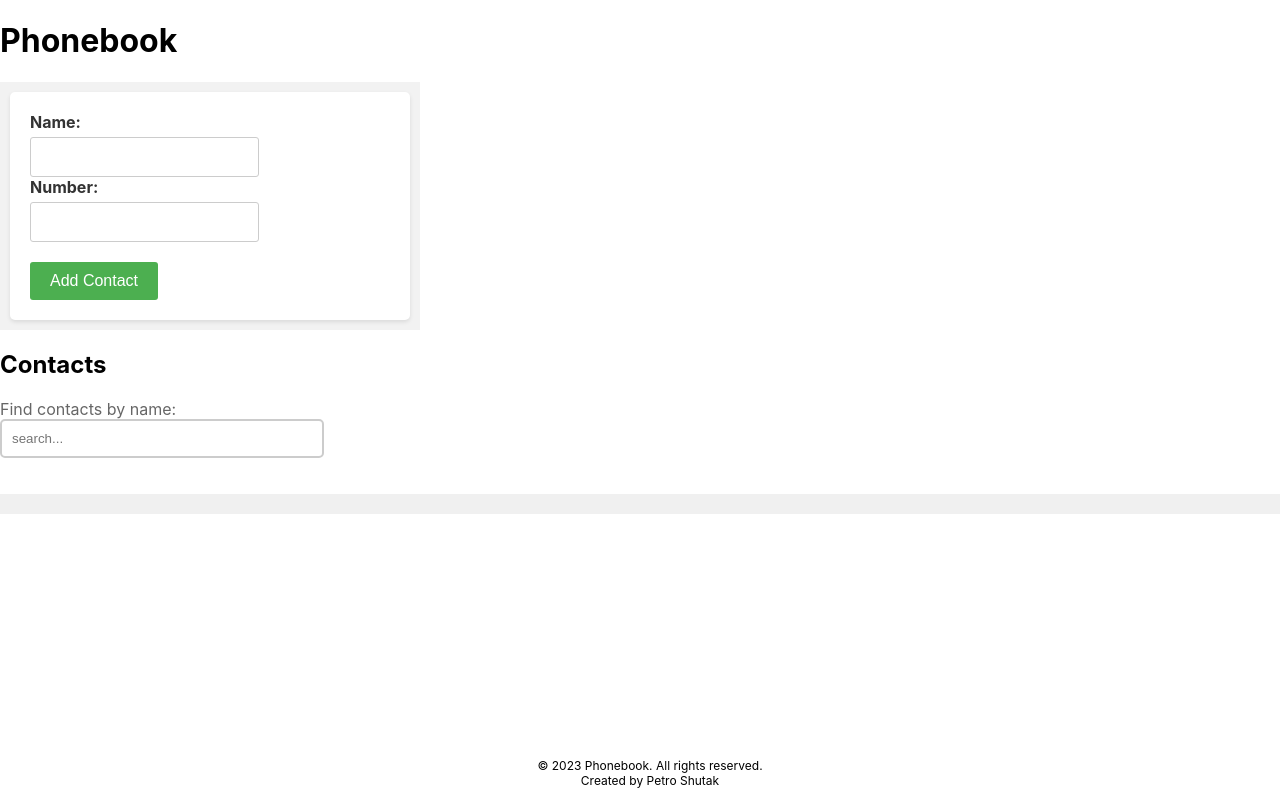
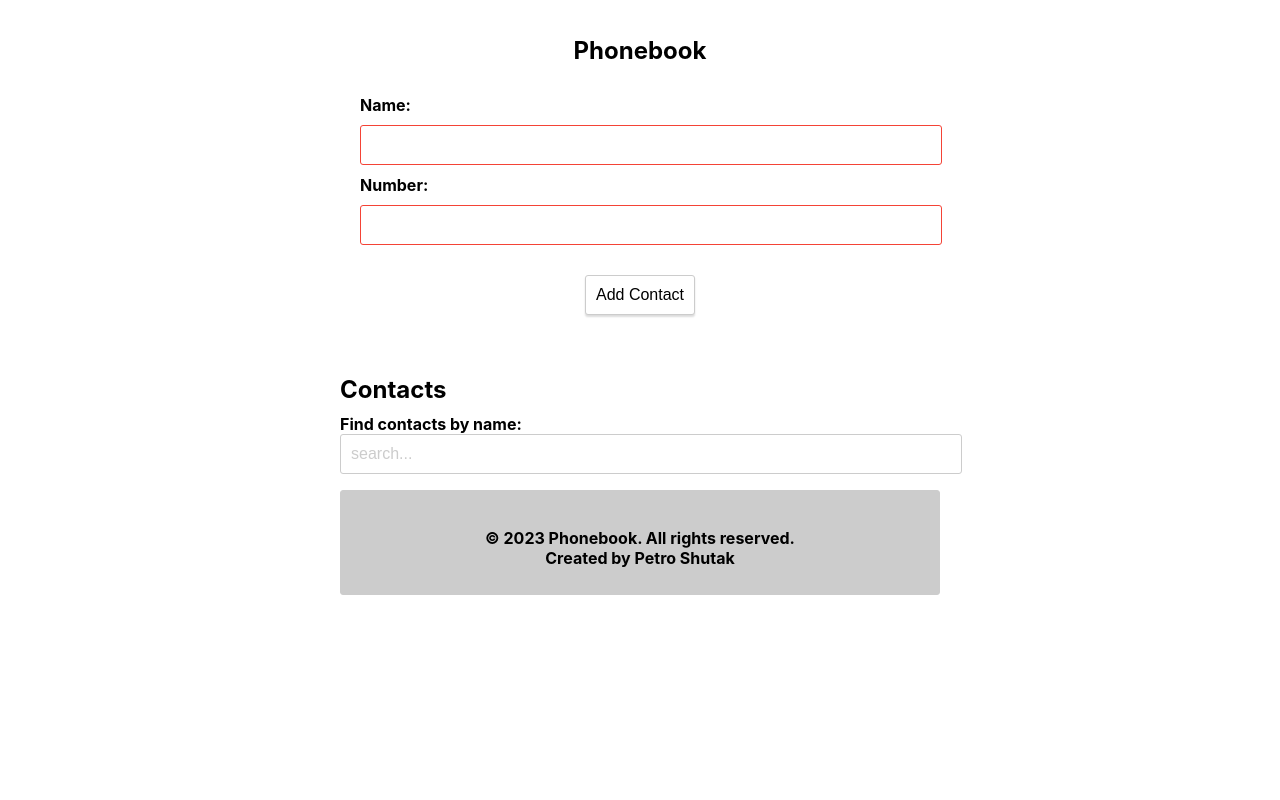
Before and after one commit to PetroShutak/goit-react-hw-04-phonebook, a React (Create React App) app: page / in a window 1280 px wide. Built offline with nearby package versions, Linux system fonts and the light colour scheme.

Commit message:
styled somethings

```diff
--- a/package.json
+++ b/package.json
@@ -11,7 +11,9 @@
     "prop-types": "^15.8.1",
     "react": "^18.1.0",
     "react-dom": "^18.1.0",
+    "react-icons": "^4.9.0",
     "react-scripts": "5.0.1",
+    "react-toastify": "^9.1.3",
     "styled-components": "^5.3.10",
     "web-vitals": "^2.1.3"
   },
--- a/src/components/App.jsx
+++ b/src/components/App.jsx
@@ -4,9 +4,16 @@ import ContactForm from './ContactForm/ContactForm';
 import ContactList from './ContactList/ContactList';
 import Filter from './Filter/Filter';
 import Footer from './Footer/Footer';
-
+import { AppContainer, AppHeading } from './App.styled';
+import { ToastContainer, toast } from 'react-toastify';
+import 'react-toastify/dist/ReactToastify.css';
 
 export const App = () => {
+  const notify = {
+    error: message => toast.error(message),
+    success: message => toast.success(message),
+  };
+
   const KEY = 'contacts';
   const [filter, setFilter] = useState('');
 
@@ -23,16 +30,18 @@ export const App = () => {
   };
 
   const handleAddContact = newContact => {
+
     const isExistingContact = contacts.some(
       contact => contact.name.toLowerCase() === newContact.name.toLowerCase()
     );
 
     if (isExistingContact) {
-      alert(`${newContact.name} is already in contacts`);
+      notify.error(`${newContact.name} is already in contacts`);
       return;
     }
 
-    setContacts(prevContacts => [...prevContacts, newContact]);
+    setContacts(prevContacts => [...prevContacts, newContact])
+    notify.success(`${newContact.name} added to contacts`);
   };
 
   const handleDeleteContact = contactId => {
@@ -46,8 +55,9 @@ export const App = () => {
   );
 
   return (
-    <>
-        <h1>Phonebook</h1>
+    <AppContainer>
+      <ToastContainer autoClose={3000} />
+      <AppHeading>Phonebook</AppHeading>
       <ContactForm contacts={contacts} onAddContact={handleAddContact} />
 
       <h2>Contacts</h2>
@@ -57,7 +67,7 @@ export const App = () => {
         onDeleteContact={handleDeleteContact}
       />
       <Footer />
-    </>
+    </AppContainer>
   );
 };
 
--- /dev/null
+++ b/src/components/App.styled.jsx
@@ -0,0 +1,40 @@
+import styled from 'styled-components';
+
+const AppContainer = styled.div`
+  max-width: 600px;
+  margin: 0 auto;
+  padding: 20px;
+
+  & > *:not(:last-child) {
+    margin-bottom: 10px;
+  }
+
+  & > *:last-child {
+    margin-bottom: 0;
+  }
+
+  & > *:first-child {
+    margin-top: 0;
+  }
+`;
+
+const AppHeading = styled.h1`
+  font-size: 24px;
+  margin-bottom: 20px;
+  text-align: center;
+
+  & > a {
+    color: #000;
+    text-decoration: none;
+  }
+
+  & > a:hover {
+    text-decoration: underline;
+  }
+
+  & > a:active {
+    color: #000;
+  }
+`;
+
+export { AppContainer, AppHeading };
--- a/src/components/ContactForm/ContactForm.styled.jsx
+++ b/src/components/ContactForm/ContactForm.styled.jsx
@@ -1,43 +1,105 @@
 import styled from 'styled-components';
 
 export const Container = styled.div`
-  background-color: #f2f2f2;
-  padding: 10px;
-  width: 400px;
+  max-width: 600px;
+  margin: 0 auto;
+  padding: 20px;
 `;
 
 export const Form = styled.form`
-  background-color: #fff;
-  padding: 20px;
-  border-radius: 5px;
-  box-shadow: 0 2px 4px rgba(0, 0, 0, 0.1);
+  margin-bottom: 20px;
+
+  & > *:not(:last-child) {
+    margin-bottom: 10px;
+  }
+
+  & > *:last-child {
+    margin-bottom: 0;
+  }
+
+  & > *:first-child {
+    margin-top: 0;
+  }
 `;
 
 export const Label = styled.label`
   display: block;
   margin-bottom: 5px;
-  color: #333;
-  font-weight: bold;
+  font-weight: 700;
+  font-size: 16px;
 `;
 
 export const Input = styled.input`
+  display: block;
+  width: 100%;
   padding: 10px;
+  font-size: 16px;
+  border-radius: 3px;
   border: 1px solid #ccc;
-  border-radius: 3px;
-  font-size: 16px;
+  outline: none;
+
+  &:focus {
+    border-color: #4caf50;
+  }
+
+  &:invalid {
+    border-color: #f44336;
+  }
+
+  &::-webkit-input-placeholder {
+    color: #4caf50;
+  }
+
+  &::-moz-placeholder {
+    color: #4caf50;
+  }
+
+  &:-ms-input-placeholder {
+    color: #4caf50;
+  }
 `;
 
 export const Button = styled.button`
-  padding: 10px 20px;
-  background-color: #4caf50;
-  color: #fff;
-  border: none;
+  display: block;
+  margin-left: auto;
+  margin-right: auto;
+  padding: 10px;
+  font-size: 16px;
   border-radius: 3px;
-  font-size: 16px;
+  border: 1px solid #ccc;
+  background-color: #fff;
+  box-shadow: 0 2px 2px 0 rgba(0, 0, 0, 0.14);
   cursor: pointer;
-  margin-top: 20px;
+  transition: all 250ms ease-in-out;
 
-  &:hover {
-    background-color: #45a049;
+  &:hover,
+  &:focus {
+    background-color: #4caf50;
+    color: #fff;
+  }
+
+  &:focus {
+    border-color: #4caf50;
+  }
+
+  &:disabled {
+    background-color: #ccc;
+    color: #000;
+    cursor: not-allowed;
+  }
+
+  &:not(:disabled):active {
+    transform: scale(1.05);
+  }
+
+  &:not(:disabled):active:focus {
+    transform: scale(1.05);
+    border-color: #4caf50;
+  }
+
+  &:not(:disabled):active:hover {
+    transform: scale(1.05);
+    background-color: #4caf50;
+    color: #fff;
   }
 `;
--- a/src/components/ContactList/ContactList.jsx
+++ b/src/components/ContactList/ContactList.jsx
@@ -1,5 +1,6 @@
-import PropType from 'prop-types';
-import { List, ListItem, ContactName, ContactNumber, DeleteButton } from './ContactList.styled'
+import PropTypes from 'prop-types';
+import { List, ListItem, ContactName, ContactNumber, DeleteButton } from './ContactList.styled';
+import { FaTrash } from 'react-icons/fa';
 
 const ContactList = ({ contacts, onDeleteContact }) => (
   <List>
@@ -8,7 +9,7 @@ const ContactList = ({ contacts, onDeleteContact }) => (
         <ContactName>{name}:</ContactName>
         <ContactNumber>{number}</ContactNumber>
         <DeleteButton type="button" onClick={() => onDeleteContact(id)}>
-          Delete
+          <FaTrash />
         </DeleteButton>
       </ListItem>
     ))}
@@ -18,12 +19,12 @@ const ContactList = ({ contacts, onDeleteContact }) => (
 export default ContactList;
 
 ContactList.propTypes = {
-  contacts: PropType.arrayOf(
-    PropType.shape({
-      id: PropType.string.isRequired,
-      name: PropType.string.isRequired,
-      number: PropType.string.isRequired,
+  contacts: PropTypes.arrayOf(
+    PropTypes.shape({
+      id: PropTypes.string.isRequired,
+      name: PropTypes.string.isRequired,
+      number: PropTypes.string.isRequired,
     })
   ),
-  onDeleteContact: PropType.func.isRequired,
+  onDeleteContact: PropTypes.func.isRequired,
 };
--- a/src/components/ContactList/ContactList.styled.jsx
+++ b/src/components/ContactList/ContactList.styled.jsx
@@ -8,9 +8,26 @@ export const List = styled.ul`
 export const ListItem = styled.li`
   display: flex;
   align-items: center;
-  gap: 10px;
   justify-content: space-between;
-  margin-bottom: 10px;
+  padding: 10px;
+  border-bottom: 1px solid #ccc;
+
+  &:not(:last-child) {
+    margin-bottom: 10px;
+  }
+
+  &:last-child {
+    margin-bottom: 0;
+  }
+
+  &:first-child {
+    margin-top: 0;
+  }
+
+  & > *:first-child {
+    margin-right: 10px;
+  }
+
 `;
 
 export const ContactName = styled.span`
@@ -18,14 +35,82 @@ export const ContactName = styled.span`
 `;
 
 export const ContactNumber = styled.span`
+  font-size: 14px;
   color: #666;
+
+  &::before {
+    content: 'tel: ';
+  }
+
+  &::after {
+    content: '';
+  }
+
+  & > a {
+    color: #666;
+    text-decoration: none;
+  }
+
+  & > a:hover {
+    text-decoration: underline;
+  }
+
+  & > a:active {
+    color: #666;
+  }
+
+  & > a:visited {
+    color: #666;
+  }
+
+  & > a:link {
+    color: #666;
+  }
+
+  & > a:focus {
+    color: #666;
+  }
+
+  & > a:target {
+    color: #666;
+  }
+
+  & > a:-webkit-any-link {
+    color: #666;
+  }
+
+  & > a:-moz-any-link {
+    color: #666;
+  }
+
+  & > a:-moz-focusring {
+    color: #666;
+  }
 `;
 
 export const DeleteButton = styled.button`
-  background-color: #f44336;
-  color: #fff;
-  border: none;
-  border-radius: 3px;
-  padding: 5px 10px;
+  display: inline-block;
+  width: 30px;
+  height: 30px;
+  padding: 0;
+  border-radius: 50%;
+  border: 1px solid #ccc;
+  background-color: transparent;
+  background-image: url('https://image.flaticon.com/icons/svg/1214/1214428.svg');
+  background-repeat: no-repeat;
+  background-position: center;
+  background-size: 50%;
   cursor: pointer;
+  transition: all 250ms ease-in-out;
+
+  &:hover,
+  &:focus {
+    background-color: #fff;
+    box-shadow: 0 0 10px 0 rgba(0, 0, 0, 0.5);
+    outline: none;
+  }
+
+  &:active {
+    transform: scale(0.9);
+  }
 `;
--- a/src/components/Filter/Filter.styled.jsx
+++ b/src/components/Filter/Filter.styled.jsx
@@ -1,20 +1,32 @@
 import styled from "styled-components";
 
 export const Label = styled.label`
-display: block;
-margin-bottom: 10px;
-color: #666;
+    display: block;
+    margin-bottom: 5px;
+    font-weight: 700;
+    font-size: 16px;
 `;
 export const Input = styled.input `
-width: 300px;
+    display: block;
+    width: 100%;
     padding: 10px;
-    margin-bottom: 20px;
-    border: 2px solid #ccc;
-    border-radius: 5px;
-    transition: border-color 0.3s ease;
+    font-size: 16px;
+    border-radius: 3px;
+    border: 1px solid #ccc;
+    outline: none;
     &:focus {
-    outline: none;
-    border-color: #007bff;
-    box-shadow: 0 0 5px rgba(0, 123, 255, 0.5);
+        border-color: #4caf50;
+    }
+
+    &:invalid {
+        border-color: #f44336;
+    }
+
+    &::-webkit-input-placeholder {
+        color: #ccc;
+    }
+
+    &::-moz-placeholder {
+        color: #ccc;
     }
 `
--- a/src/components/Footer/Footer.styled.jsx
+++ b/src/components/Footer/Footer.styled.jsx
@@ -1,16 +1,32 @@
-import styled from "styled-components";
+import styled from 'styled-components';
 
 export const FooterStyled = styled.div`
-margin: 0 auto;
-background-color: #f0f0f0;
-padding: 10px;
-text-align: center;
-font-size: 12px;
-color: #1212121;
+  max-width: 600px;
+  margin: 0 auto;
+  padding: 20px;
+  background-color: #ccc;
+  color: #000;
+  font-size: 16px;
+  font-weight: 700;
+  text-align: center;
+  border-radius: 3px;
+  border: 1px solid #ccc;
+  outline: none;
+  &:focus {
+    border-color: #4caf50;
+  }
 `;
 
 export const FooterContent = styled.p`
-bottom: 0;
-position: fixed;
-width: 100%;
+    margin-bottom: 5px;
+    font-weight: 700;
+    font-size: 16px;
+    color: #000;
+    text-align: center;
+    border-radius: 3px;
+    border: 1px solid #ccc;
+    outline: none;
+    &:focus {
+        border-color: #4caf50;
+    }
 `;
```
Also changed, not shown: 1 other file (tests, documents, lock files or other folders). Lines whose indentation alone changed are shown as unchanged.
